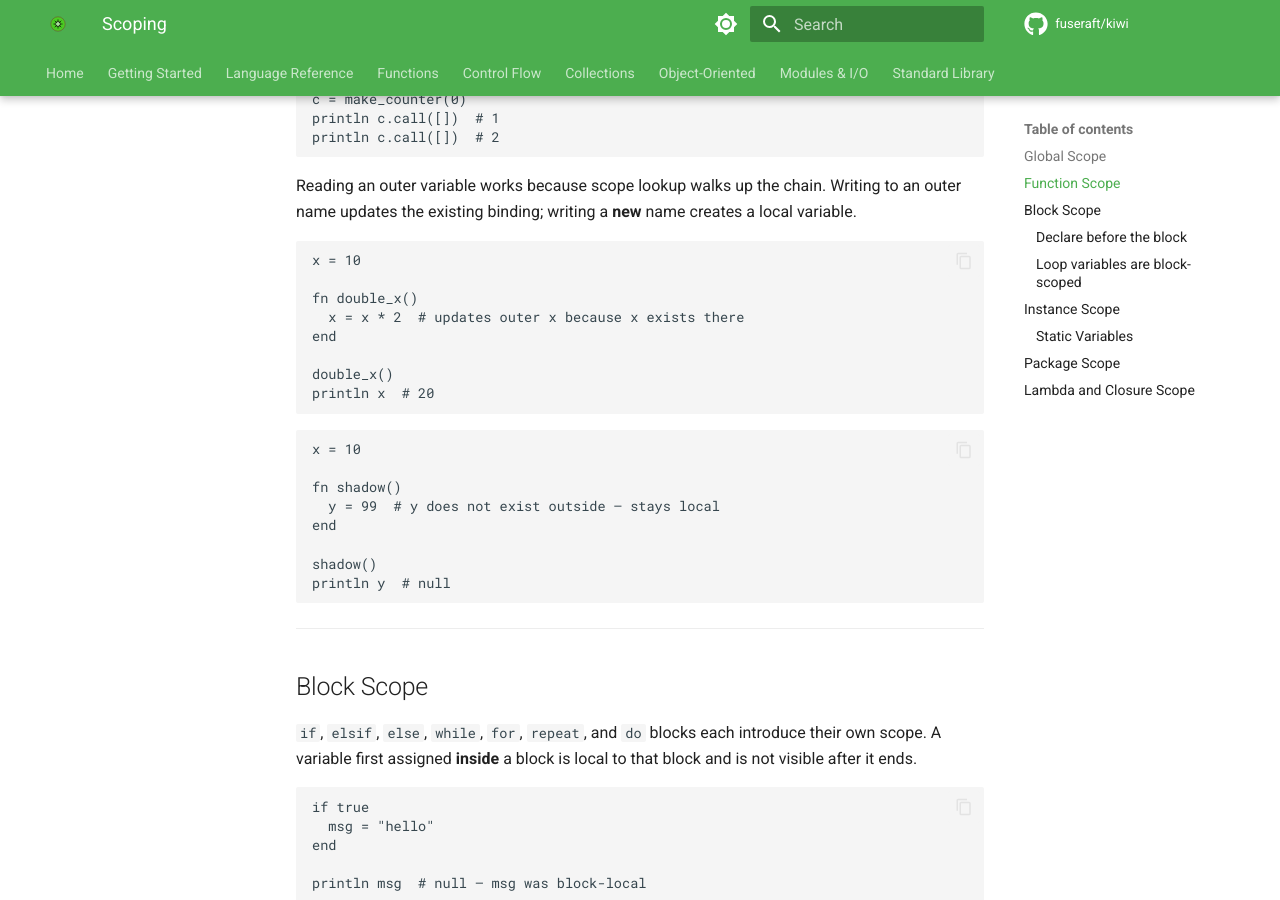
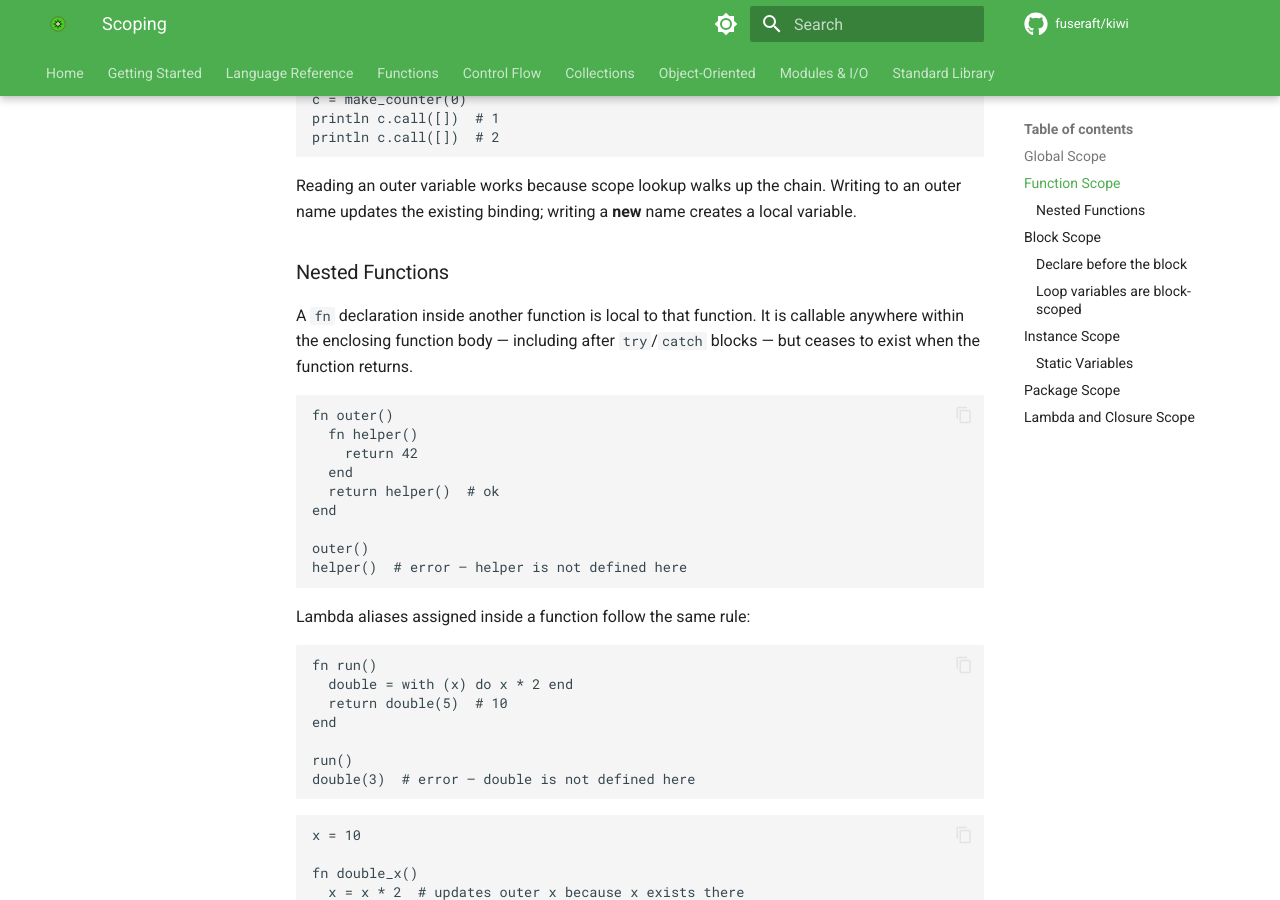
Before and after one commit to fuseraft/kiwi, an MkDocs documentation site: the page built from docs/scoping.md, in a window 1280 px wide and 900 px high, scrolled down 957 px. Built offline with MkDocs 1.6.1 and Material for MkDocs 9.7.7, drawn with Linux system fonts in a browser that asks for light colours; comment, search, counter and statistics services are not loaded.

Commit message:
Update docs

````diff
--- a/docs/scoping.md
+++ b/docs/scoping.md
@@ -42,6 +42,34 @@ println c.call([])  # 2
 ```
 
 Reading an outer variable works because scope lookup walks up the chain. Writing to an outer name updates the existing binding; writing a **new** name creates a local variable.
+
+### Nested Functions
+
+A `fn` declaration inside another function is local to that function. It is callable anywhere within the enclosing function body — including after `try`/`catch` blocks — but ceases to exist when the function returns.
+
+```kiwi
+fn outer()
+  fn helper()
+    return 42
+  end
+  return helper()  # ok
+end
+
+outer()
+helper()  # error — helper is not defined here
+```
+
+Lambda aliases assigned inside a function follow the same rule:
+
+```kiwi
+fn run()
+  double = with (x) do x * 2 end
+  return double(5)  # 10
+end
+
+run()
+double(3)  # error — double is not defined here
+```
 
 ```kiwi
 x = 10
````
Also changed, not shown: docs/functions.md (+18 -0 lines).
